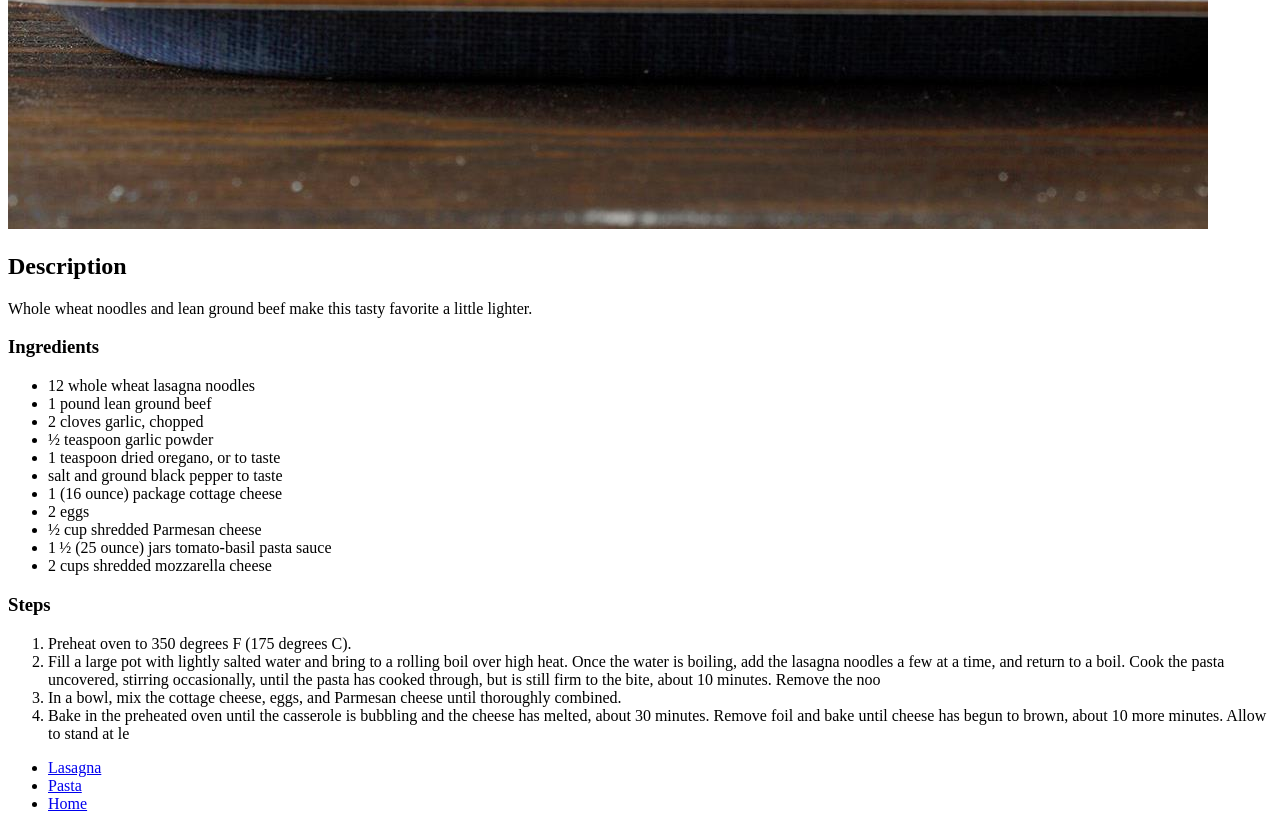
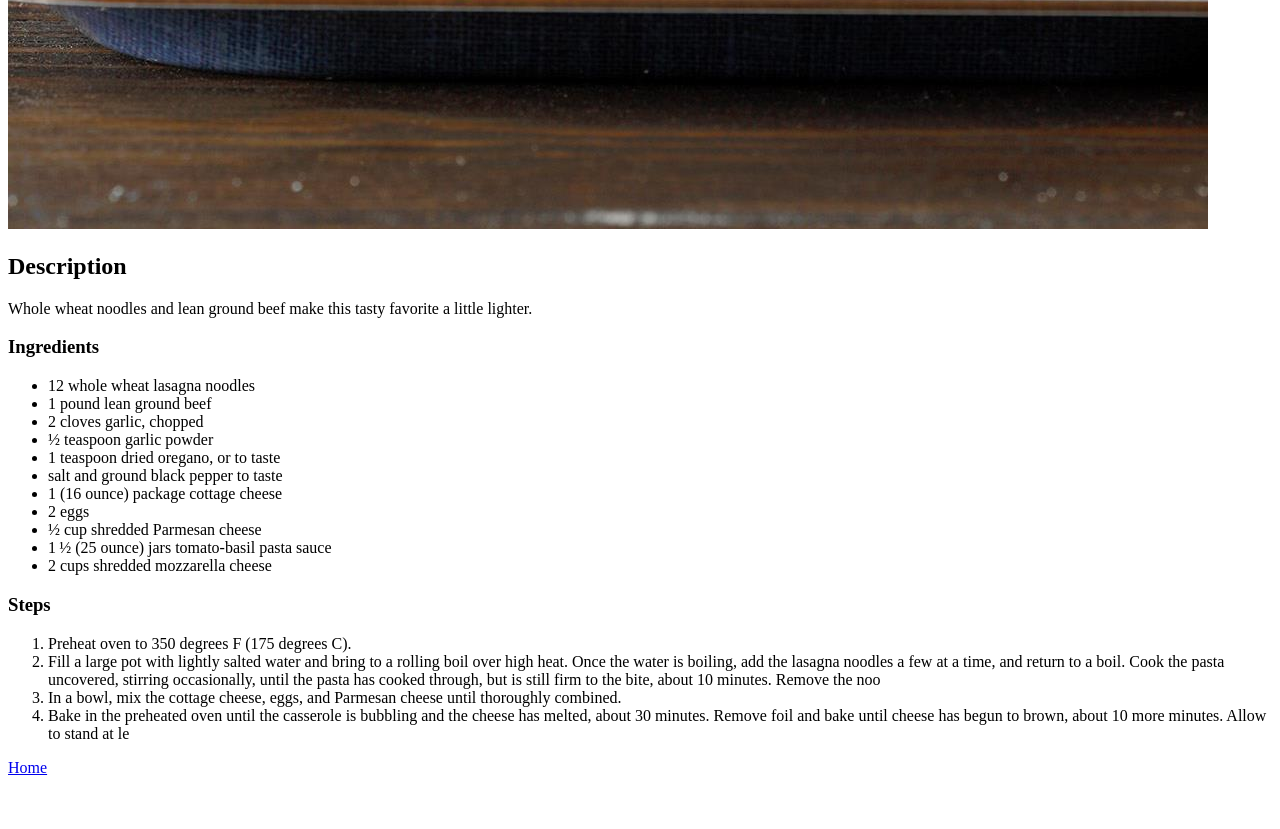
Before and after one commit to olawalecoder/odin-recipes, a plain HTML site: page recipes/burgers.html in a window 1280 px wide. Shown: the part 1051-1880 px from the top of the page. After the commit the page ends 1836 px from the top, so only its background shows below. Drawn offline with Linux system fonts and the light colour scheme.

Commit message:
remove links in other pages

```diff
--- a/recipes/burgers.html
+++ b/recipes/burgers.html
@@ -34,11 +34,8 @@
         <li>Bake in the preheated oven until the casserole is bubbling and the cheese has melted, about 30 minutes.
             Remove foil and bake until cheese has begun to brown, about 10 more minutes. Allow to stand at le</li>
     </ol>
-    <ul>
-        <li><a href="../odin-recipes/recipes/lasagna.html">Lasagna</a></li>
-        <li><a href="../odin-recipes/recipes/pasta.html">Pasta</a></li>
-        <li><a href="/odin-recipes/index.html">Home</a></li>
-    </ul>
+<a href="/odin-recipes/index.html">Home</a>
+
 
 </body>
 </html>
```
Also changed, not shown: recipes/lasagna.html (+1 -5 lines), recipes/pasta.html (+2 -3 lines).
